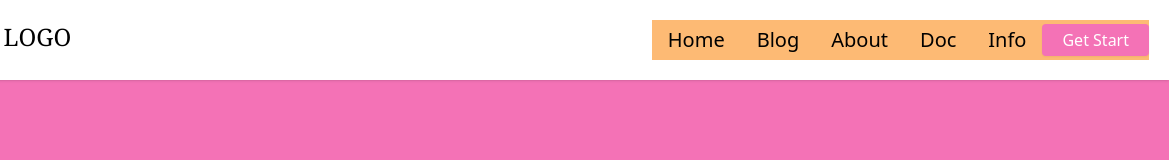
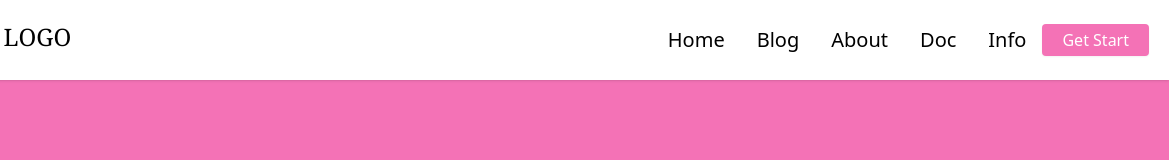
Before and after one commit to abdurrahmanbinliakot/Tailwind_Nevigation_Bar, a website: page src/index.html in a window 1280 px wide. Shown: the full height of the page, 111-1280 px from the left. Drawn offline with nearby package versions, Linux system fonts and the light colour scheme.

Commit message:
ul bg color solve

```diff
--- a/src/index.html
+++ b/src/index.html
@@ -33,7 +33,7 @@
       <ul
         id="menu_list"
         class="md:flex md:items-center z-[-1] md:z-auto md:static absolute
-        bg-white md:bg-orange-300 w-full md:w-auto left-0 pl-7 md:pl-0 py-4 md:py-0
+        bg-white md:bg-white w-full md:w-auto left-0 pl-7 md:pl-0 py-4 md:py-0
         md:opacity-100 opacity-0 top-[-400px] transition-all ease-in duration-500"
       >
         <li class="mx-4 my-6 md:my-0">
```
